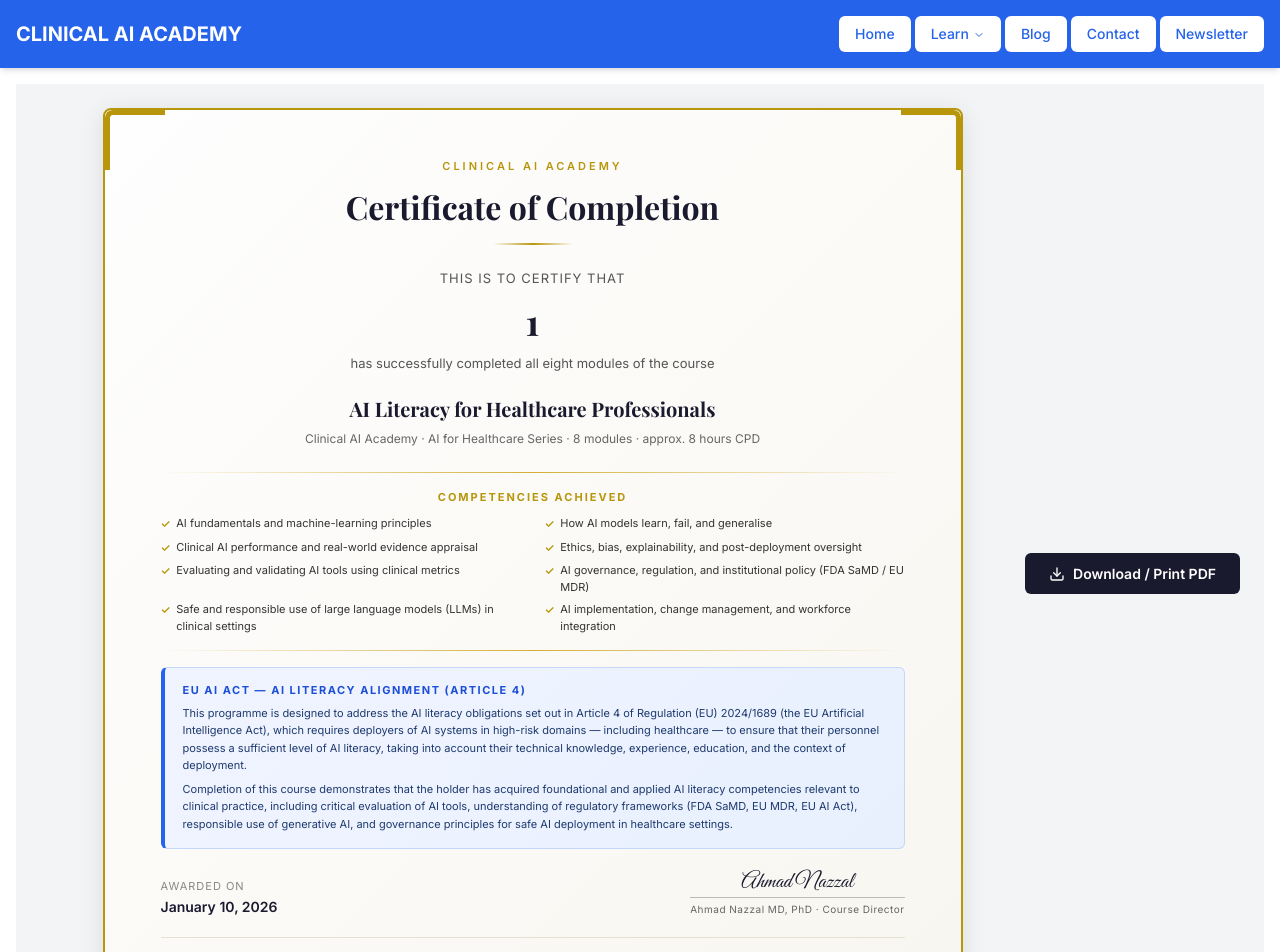
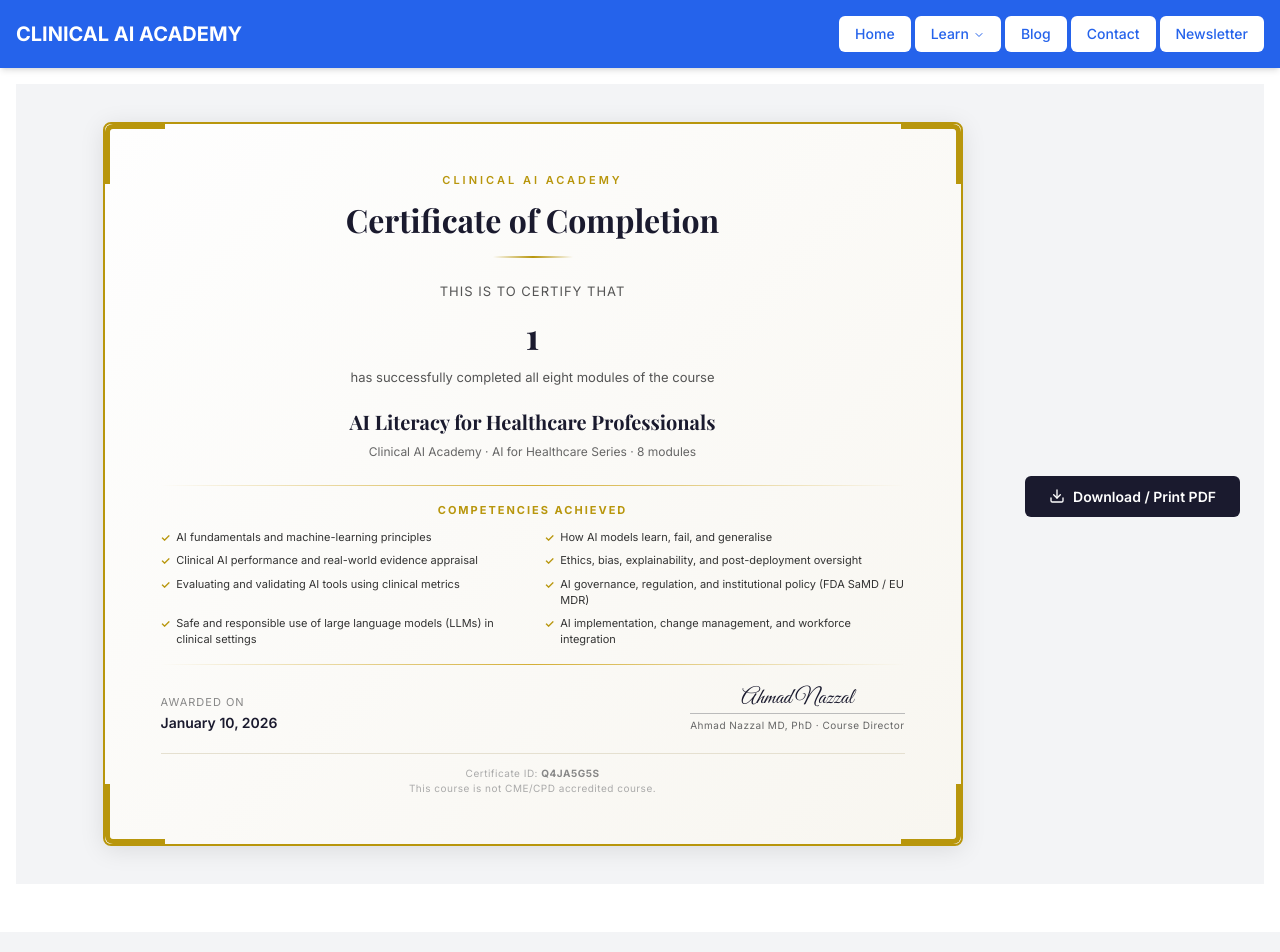
Before and after one commit to anazz-dev/ai-healthcare-learn, a Next.js app: page /certificate/1 in a window 1280 px wide. Shown: the top 952 px of the page. Built offline with nearby package versions, Linux system fonts and the light colour scheme.

Commit message:
remove CME/CPD claims from website

```diff
--- a/src/app/academy/page.tsx
+++ b/src/app/academy/page.tsx
@@ -50,7 +50,7 @@ const courses: Course[] = [
     platform: 'internal',
     url: '/modules',
     level: 'Beginner',
-    accreditation: 'CME/CPD Aligned',
+    accreditation: 'Regulatory Relevant',
     features: [
       'Interactive modules with real-world examples',
       'Downloadable resources and guides',
--- a/src/app/modules/page.tsx
+++ b/src/app/modules/page.tsx
@@ -100,7 +100,7 @@ export default function ModulesPage() {
       <div className="grid grid-cols-2 md:grid-cols-4 gap-4 mb-10">
         {[
           { value: '8', label: 'Modules' },
-          { value: 'CME', label: 'Aligned' },
+          { value: 'Regulatory', label: 'Relevant' },
           { value: 'Self-paced', label: 'Online' },
           { value: 'Certificate', label: 'On Completion' },
         ].map((stat) => (
@@ -189,6 +189,9 @@ export default function ModulesPage() {
         >
           View My Progress
         </Link>
+         <p className="text-blue-100 mb-5 text-sm max-w-xl mx-auto">
+          This course is not CME/CPD accredited.
+        </p>
       </div>
 
     </div>
--- a/src/app/page.tsx
+++ b/src/app/page.tsx
@@ -24,11 +24,11 @@ import {
 export const metadata = {
   title: 'Clinical AI Academy — Evidence, Safety & Regulation for Medical AI',
   description:
-    'Master AI in healthcare. EU AI Act–compliant, CME/CPD-aligned training with practical tools, regulatory insights and case-based learning.',
+    'Master AI in healthcare. EU AI Act–relevant, regulatory insights and case-based learning.',
   openGraph: {
     title: 'Clinical AI Academy — Evidence, Safety & Regulation for Medical AI',
     description:
-      'Master AI in healthcare. EU AI Act–compliant, CME/CPD-aligned training with practical tools, regulatory insights and case-based learning.',
+      'Master AI in healthcare. EU AI Act–relevant, regulatory insights and case-based learning.',
     url: 'https://clinicalaiacademy.com',
     type: 'website',
   },
@@ -36,7 +36,7 @@ export const metadata = {
     card: 'summary',
     title: 'Clinical AI Academy — Evidence, Safety & Regulation for Medical AI',
     description:
-      'Master AI in healthcare. EU AI Act–compliant, CME/CPD-aligned training with practical tools, regulatory insights and case-based learning.',
+      'Master AI in healthcare. EU AI Act–relevant, regulatory insights and case-based learning.',
   },
 };
 
@@ -63,11 +63,11 @@ export default function HomePage() {
               <div className="flex items-center space-x-3">
                 <Badge className="bg-white/10 text-white border-white/20 px-4 py-2">
                   <Shield className="w-4 h-4 mr-2" />
-                  EU AI Act Compliant Training
+                  EU AI Act Relevant Training
                 </Badge>
                 <Badge className="bg-green-500/20 text-green-200 border-green-400/30 px-4 py-2">
                   <Award className="w-4 h-4 mr-2" />
-                  CME/CPD Aligned
+                  Regulatory Relevant
                 </Badge>
               </div>
 
@@ -80,7 +80,7 @@ export default function HomePage() {
                 </h1>
 
                 <p className="text-xl lg:text-2xl text-blue-100 leading-relaxed max-w-2xl">
-                  The platform for healthcare professionals to master artificial intelligence.
+                  The platform for healthcare professionals to study artificial intelligence.
                   From fundamentals to regulatory compliance and clinical implementation.
                 </p>
 
@@ -188,11 +188,10 @@ export default function HomePage() {
         <div className="max-w-7xl mx-auto px-6">
           <div className="text-center mb-16">
             <h2 className="text-4xl lg:text-5xl font-bold text-gray-900 mb-6">
-              Trusted by Healthcare Leaders Worldwide
+              For Healthcare Leaders Worldwide
             </h2>
             <p className="text-xl text-gray-600 max-w-3xl mx-auto">
-              Our evidence-based curriculum is developed by medical professionals,
-              and trusted by leading healthcare institutions.
+              Our evidence-based curriculum is developed by medical professionals.
             </p>
           </div>
 
@@ -208,10 +207,10 @@ export default function HomePage() {
 
             <Card className="text-center p-8 border-2 hover:border-green-200 transition-colors">
               <Shield className="w-12 h-12 text-green-600 mx-auto mb-4" />
-              <h3 className="text-xl font-semibold mb-3">Regulatory Compliant</h3>
+              <h3 className="text-xl font-semibold mb-3">Regulatory Relevant</h3>
               <p className="text-gray-600">
                 Aligned with EU AI Act requirements, FDA guidelines, and international
-                medical education standards for continuing professional development.
+                medical education standards.
               </p>
             </Card>
 
@@ -307,7 +306,7 @@ export default function HomePage() {
                     <p className="text-blue-600 font-medium">Free • 4-6 hours • Certificate</p>
                   </div>
                 </div>
-                <Badge className="bg-blue-100 text-blue-800">CME/CPD Aligned</Badge>
+                <Badge className="bg-blue-100 text-blue-800">Regulatory Relevant</Badge>
               </div>
 
               <p className="text-gray-600 mb-6 text-lg">
--- a/src/app/progress/page.tsx
+++ b/src/app/progress/page.tsx
@@ -93,7 +93,12 @@ export default function ProgressPage() {
                   borderBottom: '1px solid #eee',
                 }}
               >
-                <span>{index + 1}. {module.title}</span>
+                <Link
+                  href={`/modules/${module.id}`}
+                  style={{ color: '#2563eb', textDecoration: 'underline' }}
+                >
+                  {index + 1}. {module.title}
+                </Link>
                 {completionStatus[module.id] ? (
                   <Badge>Complete</Badge>
                 ) : (
@@ -165,6 +170,7 @@ export default function ProgressPage() {
                 Your name will appear on the certificate exactly as you enter it.
                 We'll also add you to our mailing list — you can opt out at any time.
               </p>
+
               <UnifiedEmailForm
                 purpose="certificate"
                 onSubmit={handleCertificateSubmit}
@@ -172,6 +178,7 @@ export default function ProgressPage() {
                 description="Enter your details below. Your certificate will open in a new tab immediately after submission."
                 buttonText="Generate My Certificate"
               />
+
               <button
                 type="button"
                 onClick={() => setShowCertForm(false)}
--- a/src/components/CertificateActions.tsx
+++ b/src/components/CertificateActions.tsx
@@ -100,7 +100,7 @@ export default function CertificateActions({ name }: CertificateActionsProps) {
             AI Literacy for Healthcare Professionals
           </h2>
           <p style={{ fontSize: '12px', color: '#666', margin: 0 }}>
-            Clinical AI Academy · AI for Healthcare Series · 8 modules · approx. 8 hours CPD
+            Clinical AI Academy · AI for Healthcare Series · 8 modules
           </p>
         </div>
 
@@ -133,25 +133,6 @@ export default function CertificateActions({ name }: CertificateActionsProps) {
         <div style={{ width: '100%', height: '1px', background: 'linear-gradient(90deg, transparent, #d4af37, transparent)', margin: '16px 0' }} />
 
         {/* EU AI Act alignment box */}
-        <div style={{
-          background: 'linear-gradient(135deg, #f0f4ff, #e8f0fe)',
-          border: '1px solid #c7d7f7',
-          borderLeft: '4px solid #2563eb',
-          borderRadius: '6px',
-          padding: '14px 18px',
-          margin: '16px 0',
-        }}>
-          <p style={{ fontSize: '11px', fontWeight: 700, letterSpacing: '1.5px', textTransform: 'uppercase', color: '#1d4ed8', margin: '0 0 6px' }}>
-            EU AI Act — AI Literacy Alignment (Article 4)
-          </p>
-          <p style={{ fontSize: '11px', color: '#1e3a6e', margin: '0 0 6px', lineHeight: 1.6 }}>
-            This programme is designed to address the AI literacy obligations set out in Article 4 of Regulation (EU) 2024/1689 (the EU Artificial Intelligence Act), which requires deployers of AI systems in high-risk domains — including healthcare — to ensure that their personnel possess a sufficient level of AI literacy, taking into account their technical knowledge, experience, education, and the context of deployment.
-          </p>
-          <p style={{ fontSize: '11px', color: '#1e3a6e', margin: 0, lineHeight: 1.6 }}>
-            Completion of this course demonstrates that the holder has acquired foundational and applied AI literacy competencies relevant to clinical practice, including critical evaluation of AI tools, understanding of regulatory frameworks (FDA SaMD, EU MDR, EU AI Act), responsible use of generative AI, and governance principles for safe AI deployment in healthcare settings.
-          </p>
-        </div>
-
         {/* Award date and signature */}
         <div style={{ display: 'flex', justifyContent: 'space-between', alignItems: 'flex-end', marginTop: '20px' }}>
           <div>
@@ -177,7 +158,10 @@ export default function CertificateActions({ name }: CertificateActionsProps) {
         {/* Footer */}
         <div style={{ textAlign: 'center', marginTop: '20px', paddingTop: '12px', borderTop: '1px solid #e5e0d0' }}>
           <p style={{ fontSize: '10px', color: '#aaa', margin: 0, letterSpacing: '0.5px' }}>
-            Certificate ID: <strong style={{ color: '#888' }}>{certificateId}</strong> · Verified by Clinical AI Academy · clinicalai.academy
+            Certificate ID: <strong style={{ color: '#888' }}>{certificateId}</strong>
+          </p>
+           <p style={{ fontSize: '10px', color: '#aaa', margin: 0, letterSpacing: '0.5px' }}>
+            This course is not CME/CPD accredited course.
           </p>
         </div>
       </div>
```
Also changed, not shown: 2 other files (tests, documents, lock files or other folders).
